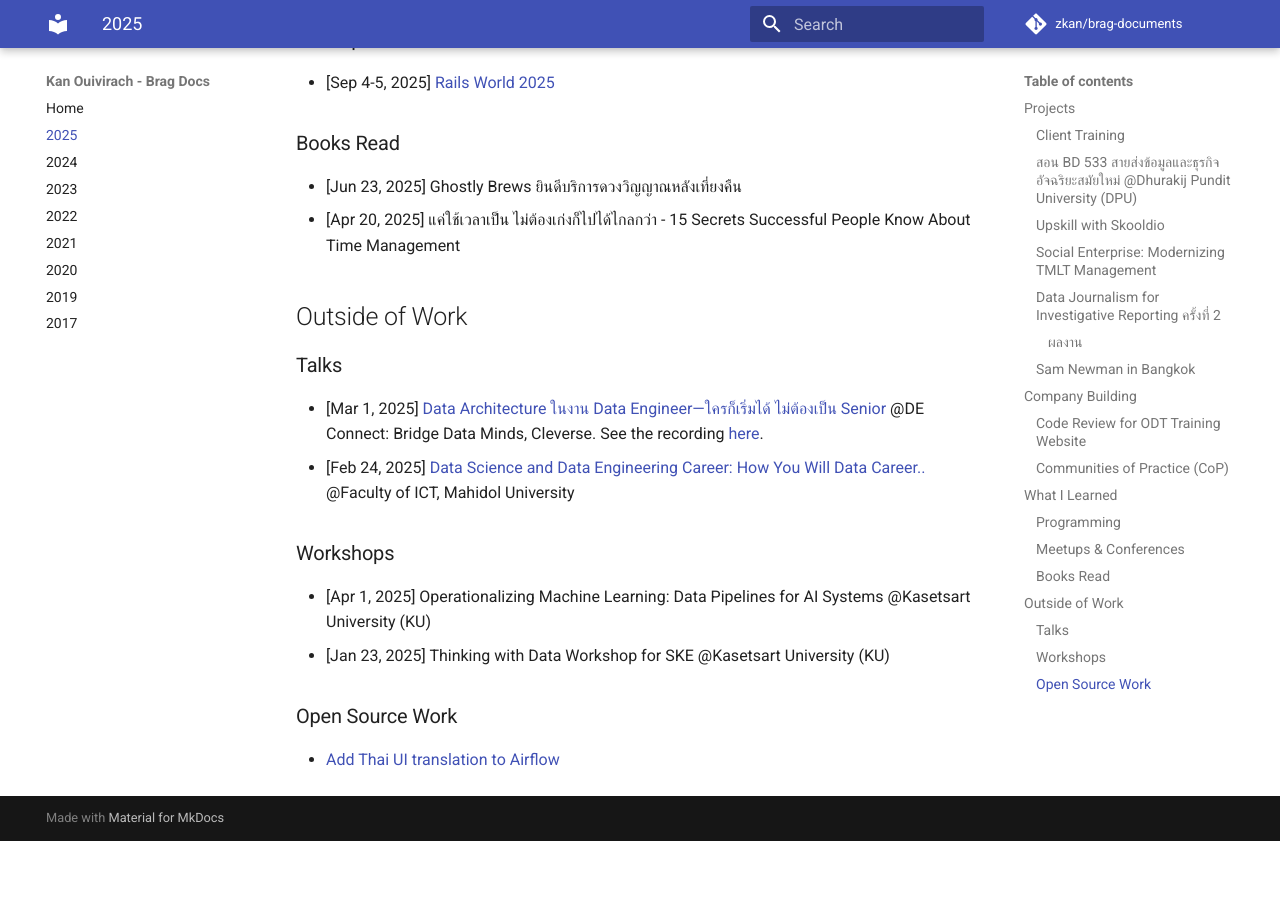
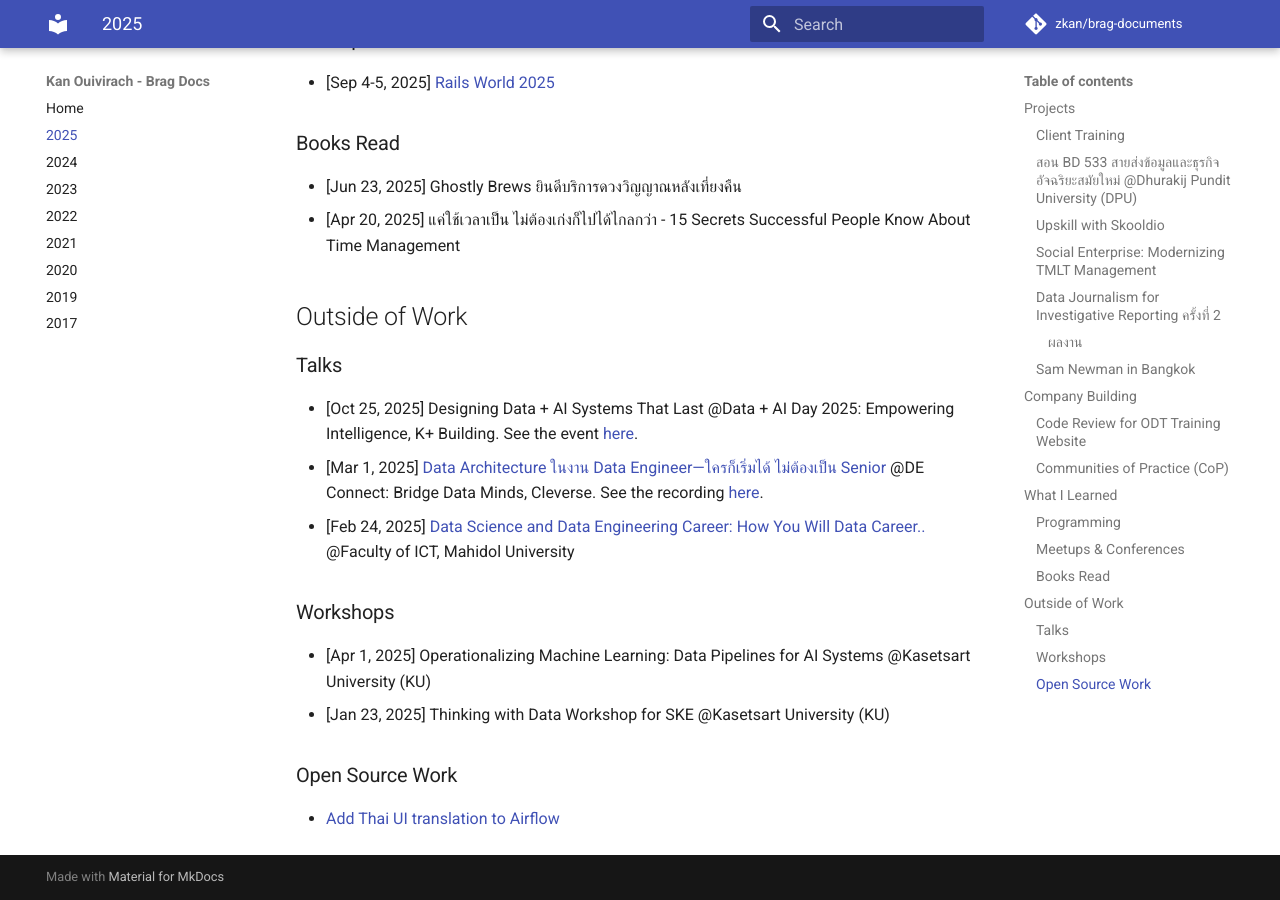
Before and after one commit to zkan/brag-documents, an MkDocs documentation site: the page built from docs/2025.md, in a window 1280 px wide and 900 px high, scrolled down 2423 px. Built offline with MkDocs 1.6.1 and Material for MkDocs 9.7.7, drawn with Linux system fonts in a browser that asks for light colours; comment, search, counter and statistics services are not loaded; before the commit the page ends 3264 px from its top, so only the background shows below that.

Commit message:
Add data + AI day talk

```diff
--- a/docs/2025.md
+++ b/docs/2025.md
@@ -114,6 +114,9 @@
 
 ### Talks
 
+* [Oct 25, 2025] Designing Data + AI Systems That Last @Data + AI Day 2025:
+Empowering Intelligence, K+ Building. See the event
+[here](https://www.eventpop.me/e/95881/dataaiday-2025){target=_blank}.
 * [Mar 1, 2025] [Data Architecture ในงาน Data Engineer—ใครก็เริ่มได้ ไม่ต้องเป็น
 Senior](https://docs.google.com/presentation/d/1eFl4UpTwElXZynucUEfGrotrucjfCZ7B8zuXP0GtssY/edit?usp=sharing){target=_blank}
 @DE Connect: Bridge Data Minds, Cleverse. See the recording
```
